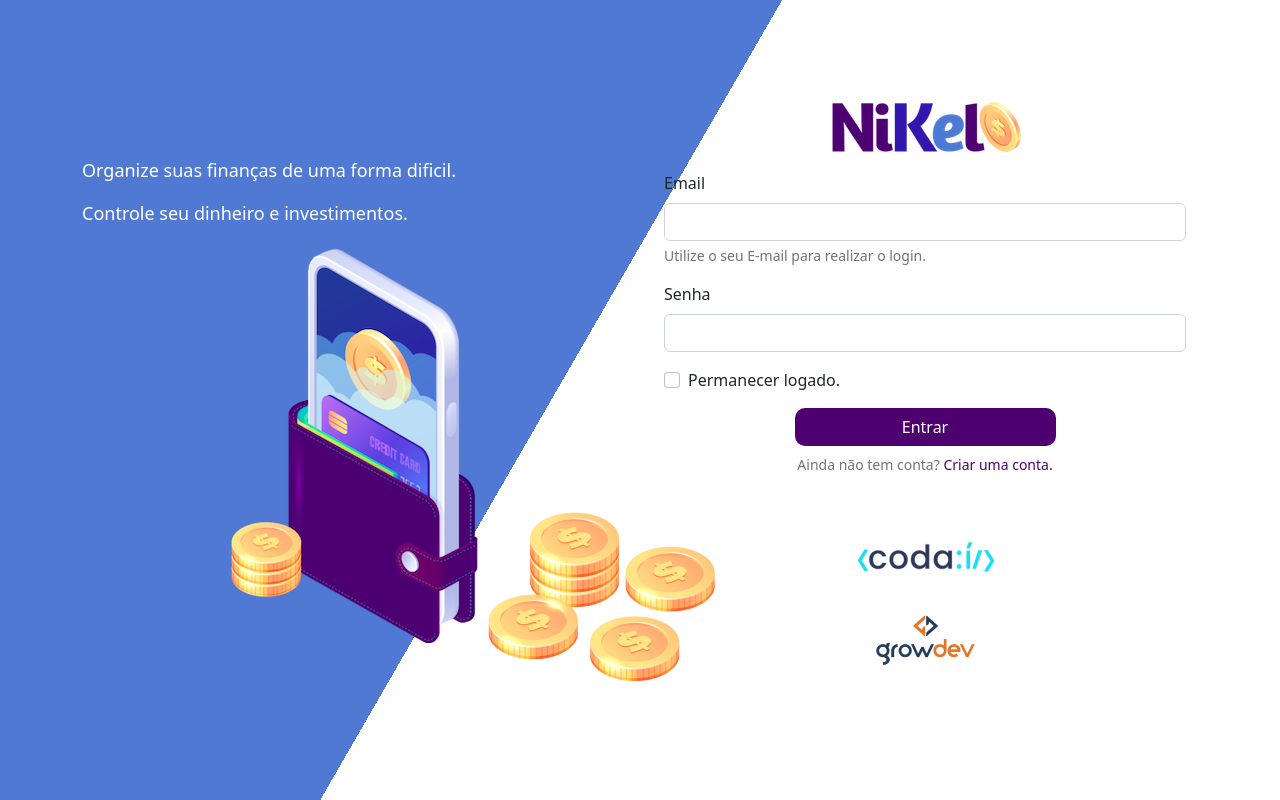
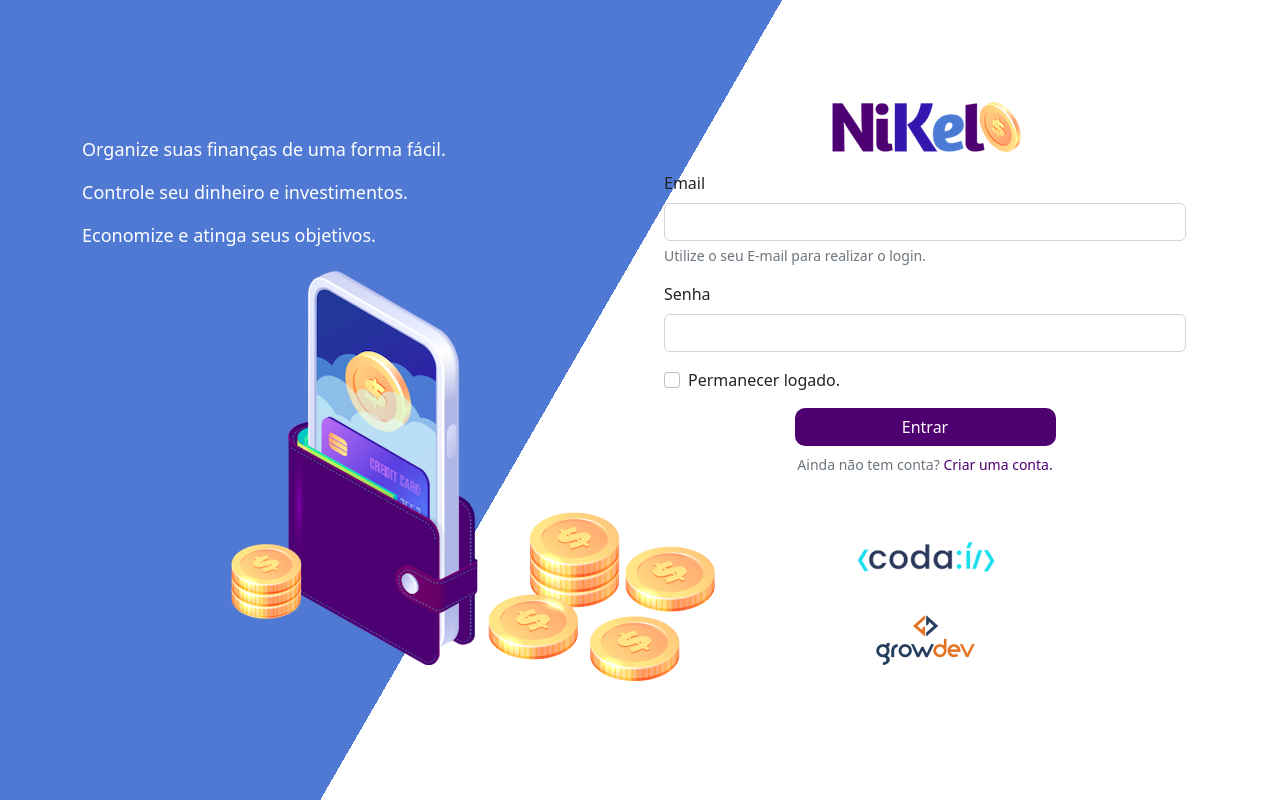
Before and after one commit to nullr0ot/Nikel, a plain HTML site: page index.html in a window 1280 px wide. Drawn offline with nearby package versions, Linux system fonts and the light colour scheme.

Commit message:
Corrigindo alterações

```diff
--- a/index.html
+++ b/index.html
@@ -13,8 +13,9 @@
             <div class="row vh-100">
                 <div class="col d-flex justify-content-center my-5 flex-column">
                     <div class="text-login" >
-                        <p>Organize suas finanças de uma forma dificil.</p>
+                        <p>Organize suas finanças de uma forma fácil.</p>
                         <p>Controle seu dinheiro e investimentos.</p>
+                        <p>Economize e atinga seus objetivos.</p>
                     </div>
                     <div class="text-center">
                         <img src="./assets/pocket.png" alt="image pocket" class="img-fluid" srcset="">
```
